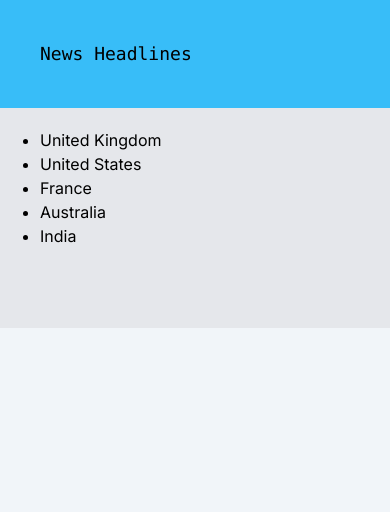
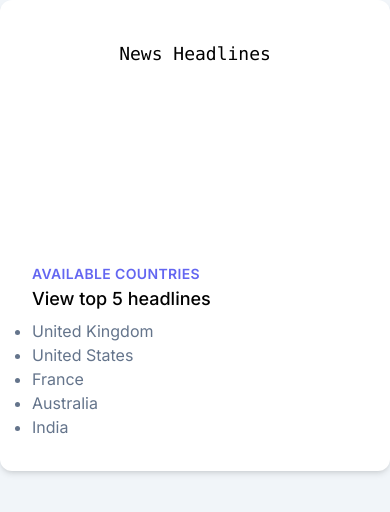
Before and after one commit to joethemagician/news-app-test, a Next.js app: page / in a window 390 px wide. Shown: the top 512 px of the page. Built offline with nearby package versions, Linux system fonts and the light colour scheme.

Commit message:
Adding responsive layout

```diff
--- a/app/headlines/[country]/page.tsx
+++ b/app/headlines/[country]/page.tsx
@@ -67,11 +67,11 @@ export default async function HeadlinesPage({ params }) {
   const articles: Article[] = articlesResponseJson.articles;
 
   return (
-    <main>
+    <>
         <h2 className="text-lg mb-3">{ countryCodes[countryCode] }</h2>
         <ul className="ml-5 list-decimal">
           {articles.map(article => (<li key={article.title}>{article.title}</li>))}
         </ul>
-    </main>
+    </>
   );
 }
--- a/app/layout.tsx
+++ b/app/layout.tsx
@@ -17,11 +17,22 @@ export default function RootLayout({
   return (
     <html lang="en">
       <body className={inter.className}>
-      <div className="p-10 bg-sky-400">
-        <h1 className="text-lg font-mono"><a href="/">News Headlines</a></h1>
-      </div>
-      <div className="px-10 pt-5 pb-20 bg-gray-200">
-        {children}
+      <div className="max-w-md mx-auto bg-white rounded-xl shadow-md overflow-hidden md:max-w-4xl">
+        <div className="md:flex">
+          <div className="md:shrink-0">
+            <div className="h-48 w-full object-cover md:h-full md:w-48">
+            <h1 className="text-lg font-mono text-center mt-10"><a href="/">News Headlines</a></h1>
+          </div>
+
+          </div>
+          <div className="p-8">
+            <div className="uppercase tracking-wide text-sm text-indigo-500 font-semibold">Available Countries</div>
+            <a href="#" className="block mt-1 text-lg leading-tight font-medium text-black hover:underline">View top 5 headlines</a>
+            <div className="mt-2 text-slate-500">
+            {children}
+            </div>
+          </div>
+        </div>
       </div>
       </body>
     </html>
--- a/app/page.tsx
+++ b/app/page.tsx
@@ -1,6 +1,6 @@
 export default function Home() {
   return (
-    <main>
+    <>
         <ul className="list-disc">
             <li><a href="/headlines/gb">United Kingdom</a></li>
             <li><a href="/headlines/us">United States</a></li>
@@ -8,6 +8,6 @@ export default function Home() {
             <li><a href="/headlines/au">Australia</a></li>
             <li><a href="/headlines/in">India</a></li>
         </ul>
-    </main>
+    </>
   );
 }
```
